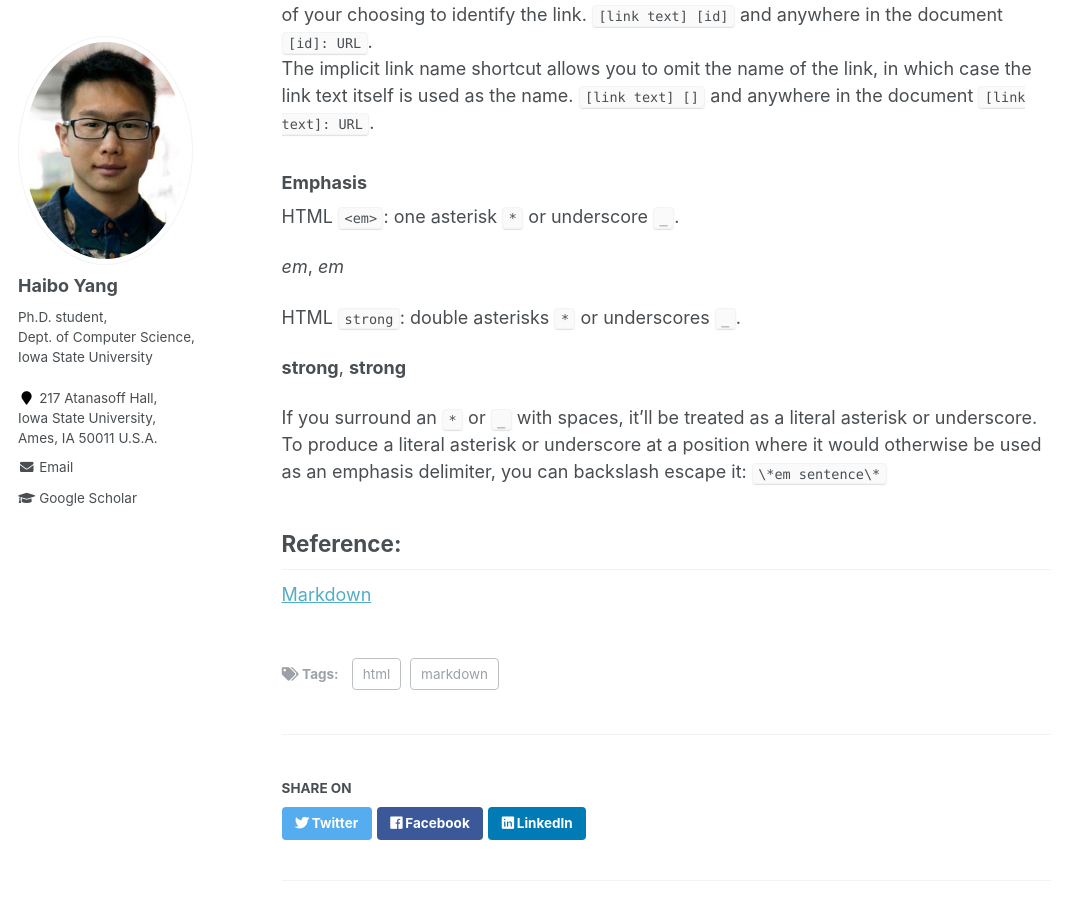
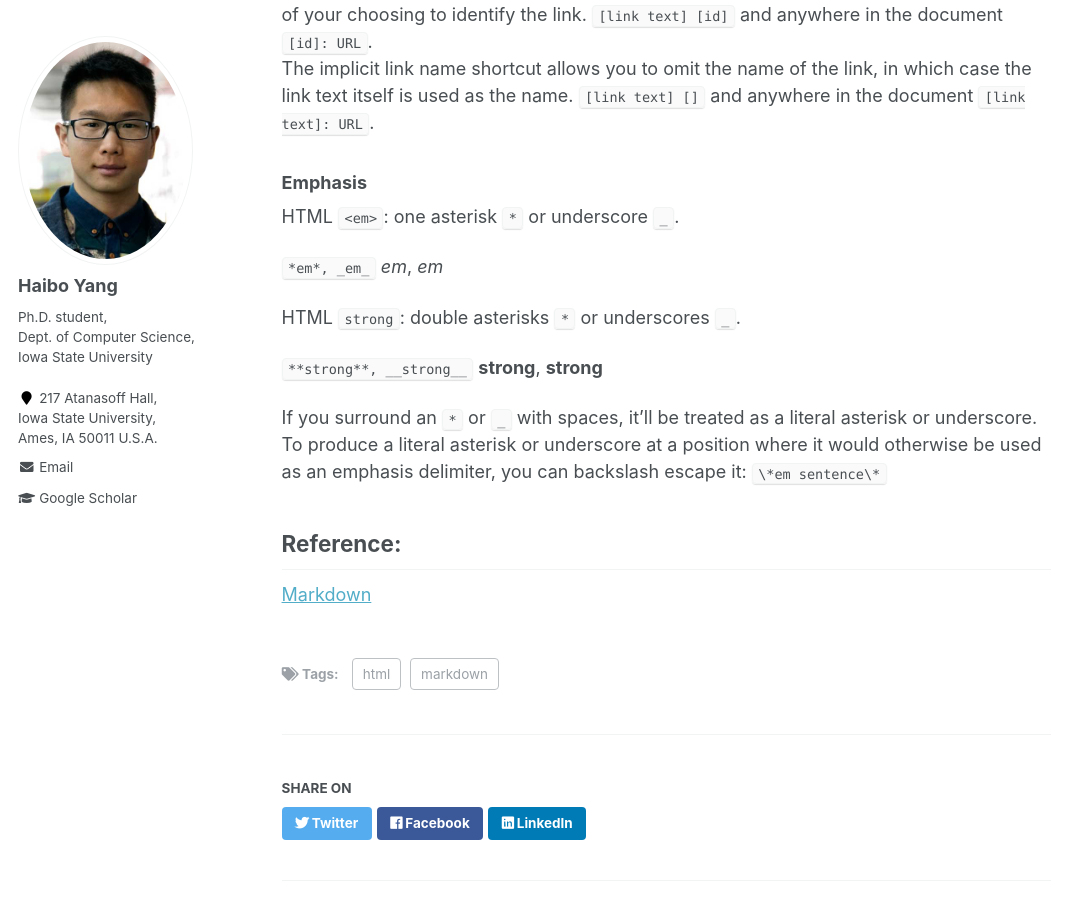
Before and after one commit to Haibo-Yang-OSU/homepage, a Jekyll site: the page built from _posts/2020-08-03-blog-post-2-markdown.md, in a window 1280 px wide and 900 px high, scrolled down 3013 px. Shown: the whole window, without its empty margins (0-1086 px from the left). Built offline with Jekyll 4.4.1, drawn with Linux system fonts in a browser that asks for light colours.

Commit message:
Update 2020-08-03-blog-post-2-markdown.md

```diff
--- a/_posts/2020-08-03-blog-post-2-markdown.md
+++ b/_posts/2020-08-03-blog-post-2-markdown.md
@@ -100,10 +100,12 @@ The implicit link name shortcut allows you to omit the name of the link, in whic
 ### Emphasis
 HTML `<em>`: one asterisk `*` or underscore `_`.
 
+`*em*, _em_`
 *em*, _em_
 
 HTML `strong`: double asterisks `*` or underscores `_`.
 
+`**strong**, __strong__`
 **strong**, __strong__
 
 If you surround an `*` or `_` with spaces, it’ll be treated as a literal asterisk or underscore.
```
